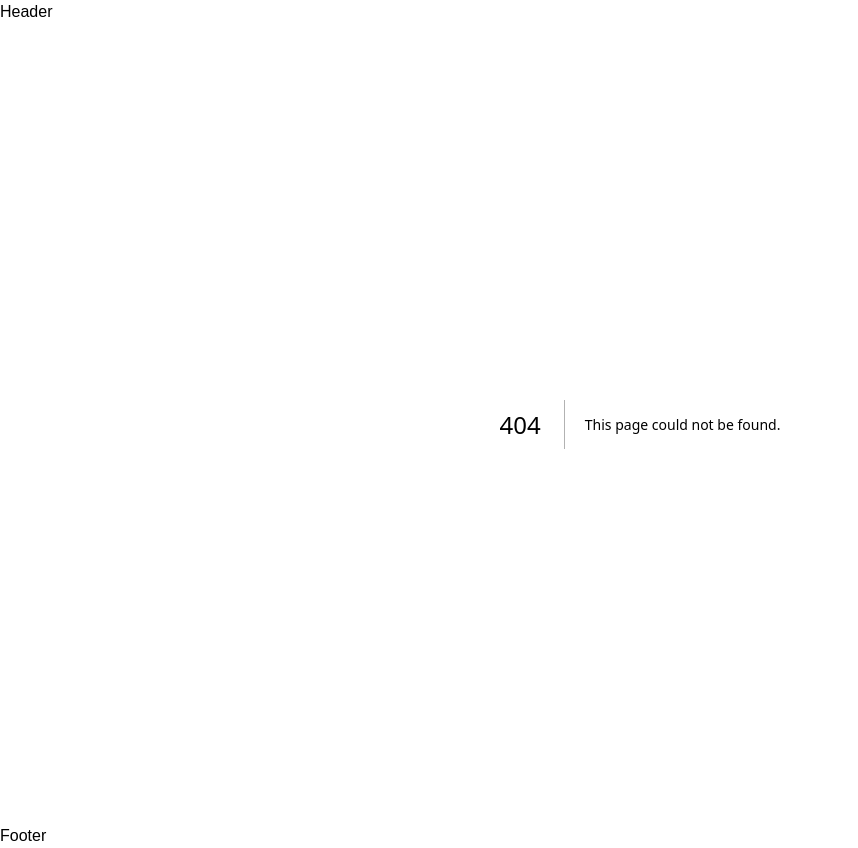
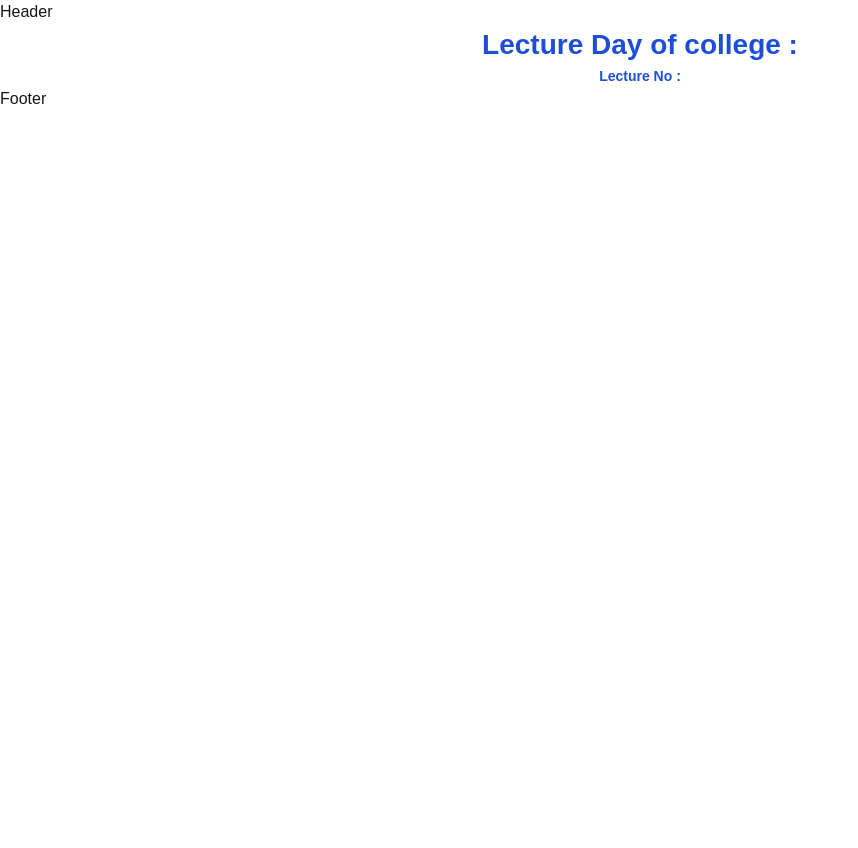
Before and after one commit to priyalgoti07/nextjs, a Next.js app: page /study in a window 1280 px wide. Before the commit this address had no page. Shown: the whole page, without its empty margins (0-858 px from the left). After the commit the page ends 800 px from the top, so only its background shows below. Built offline with nearby package versions, Linux system fonts and the light colour scheme.

Commit message:
how to work segement router

```diff
--- a/src/app/studentlist/page.js
+++ b/src/app/studentlist/page.js
@@ -7,7 +7,7 @@ export default function studentlist() {
             <h1 className="font-bold text-[26px]">Student List</h1>
             <ul>
                 {dynamicName.map((name) => (
-                    <li>
+                    <li key={name}>
                         <Link href={`/studentlist/${name}`}>{name}</Link>
                     </li>
                 ))}
--- /dev/null
+++ b/src/app/study/[...lecture]/page.js
@@ -0,0 +1,13 @@
+'use client'
+import { useParams } from "next/navigation"
+
+export default function Lecture() {
+    const params = useParams()
+    console.log("params", params.lecture)
+    return (
+        <>
+            <h1 className="font-bold text-center text-[28px] text-blue-700">Lecture Day of college :{params.lecture[0]}</h1>
+            <h1 className="font-bold text-center text-[14px] text-blue-700">Lecture No :{params.lecture[1]}</h1>
+        </>
+    )
+}
--- /dev/null
+++ b/src/app/study/page.js
@@ -0,0 +1,7 @@
+export default function Study() {
+    return (
+        <>
+            <h1 className="font-bold text-center text-[28px]">All Lectures of college</h1>
+        </>
+    )
+}
```
